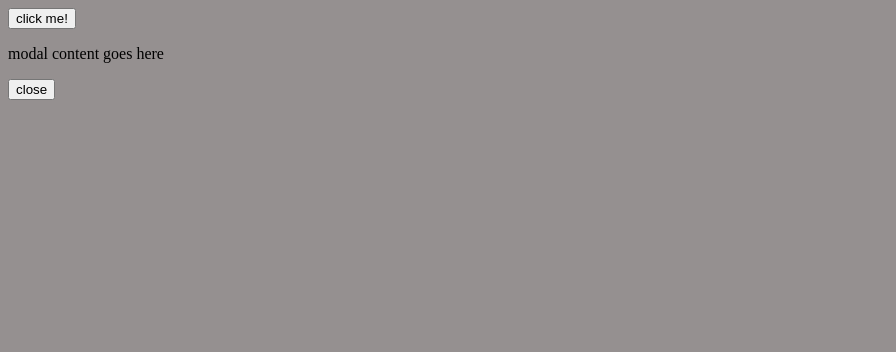
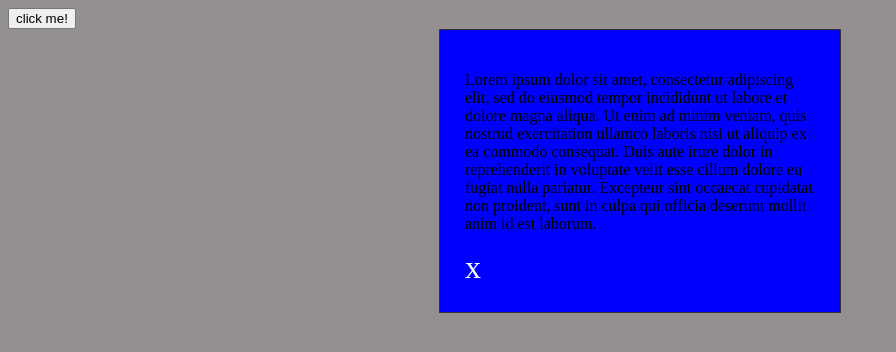
Before and after one commit to LisaBee224/jquery-modal, a plain HTML site: page index.html in a window 1280 px wide. Both pictures are taken after a click on the button "click me!". Shown: the whole page, without its empty margins (0-896 px from the left). Drawn offline with nearby package versions, Linux system fonts and the light colour scheme.

Commit message:
start styling

```diff
--- a/css.css
+++ b/css.css
@@ -4,4 +4,14 @@
 
 #modal{
   display:none;
+  width:350px;
+  margin:0 auto;
+  border: 1px solid #333;
+  padding:2%;
+  background-color:blue;
 }
+
+.close{
+  color: #fff;
+  font-size:2em;
+}
--- a/index.html
+++ b/index.html
@@ -10,8 +10,8 @@
 
   <button id="btn">click me!</button>
 <div id="modal">
-  <p>modal content goes here</p>
-  <button id="close">close</button>
+  <p>Lorem ipsum dolor sit amet, consectetur adipiscing elit, sed do eiusmod tempor incididunt ut labore et dolore magna aliqua. Ut enim ad minim veniam, quis nostrud exercitation ullamco laboris nisi ut aliquip ex ea commodo consequat. Duis aute irure dolor in reprehenderit in voluptate velit esse cillum dolore eu fugiat nulla pariatur. Excepteur sint occaecat cupidatat non proident, sunt in culpa qui officia deserunt mollit anim id est laborum.</p>
+  <a class="close">x</a>
 </div>
 </body>
 </html>
--- a/script.js
+++ b/script.js
@@ -2,7 +2,7 @@ $(document).ready(function(){
   $("button").click(function(e){
     $(e.target).parent("body").addClass('active');
     $("#modal").show();
-    $("#close").click(function(e){
+    $(".close").click(function(e){
       $(e.target).parent().hide();
       $("body").removeClass();
     });
```
